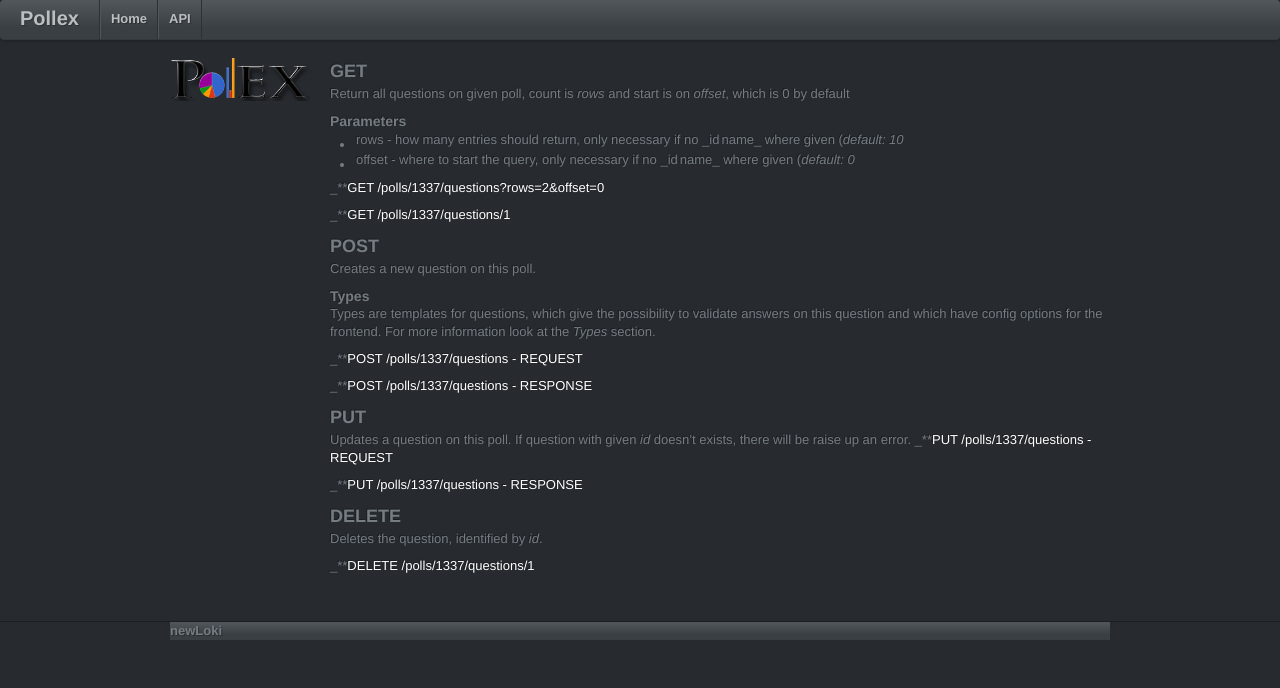
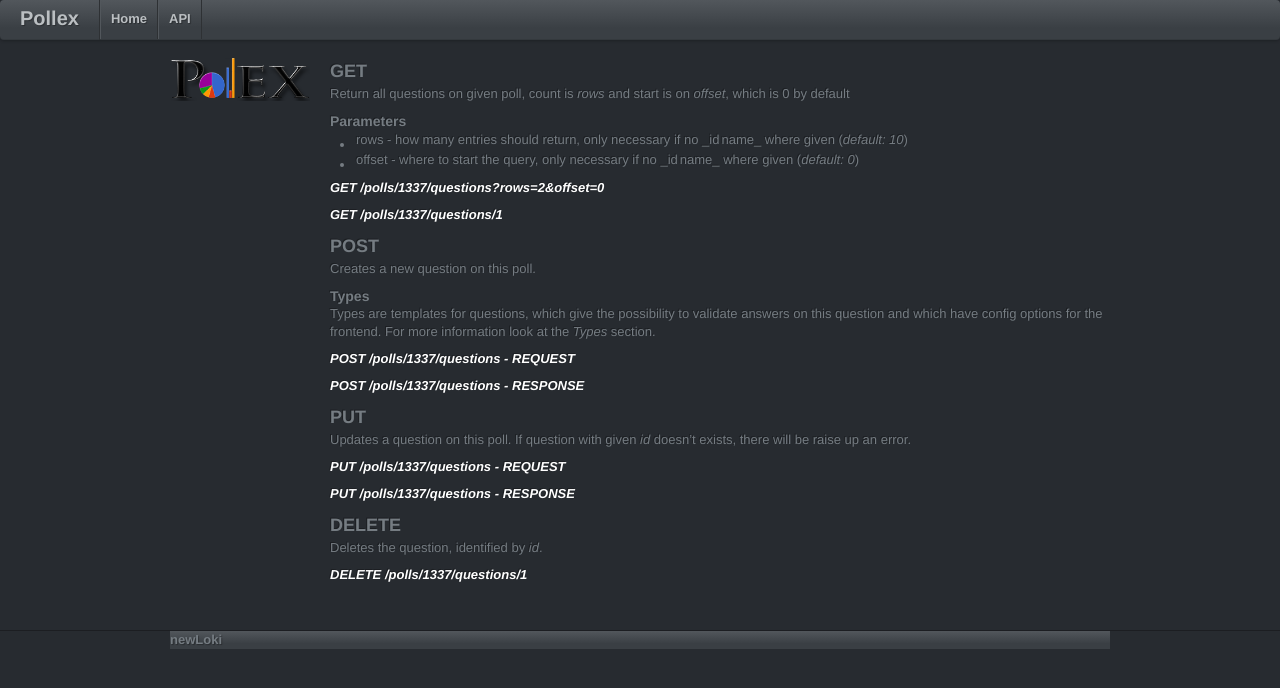
Before and after one commit to newLoki/Pollex, a Jekyll site: the page built from _posts/2012-05-08-questions.markdown, in a window 1280 px wide. Shown: the top 688 px of the page. Built offline with Jekyll 4.4.1, drawn with Linux system fonts in a browser that asks for light colours; nearby versions of some CDN libraries; Markdown is read by kramdown in place of the engine named in the settings.

Commit message:
fix some formating

```diff
--- a/_posts/2012-05-08-answers.markdown
+++ b/_posts/2012-05-08-answers.markdown
@@ -14,6 +14,7 @@ If no _id_ is given, it return all answers, limited by _rows_ and starting by _o
 * rows - how many entries should return, only necessary if no _id | name_ where given.
 * offset - where to start the query, only necessary if no _id | name_ where given.
 
+
 _**[GET /polls/1337/questions/1/answers?rows=2&offset=0](https://github.com/newLoki/Pollex/blob/master/documentation/answers/get.index.json.html.html)**_
 
 _**[GET /polls/1337/questions/1/answers/1](https://github.com/newLoki/Pollex/blob/master/documentation/answers/get.1.json.html.html)**_
@@ -22,6 +23,7 @@ _**[GET /polls/1337/questions/1/answers/1](https://github.com/newLoki/Pollex/blo
 ###POST
 Creates a new answer for this question.
 
+
 _**[POST /polls/1337/questions/1/answers - REQUEST](https://github.com/newLoki/Pollex/blob/master/documentation/answers/post.request.json.html.html)**_
 
 _**[POST /polls/1337/questions/1/answers - RESPONSE](https://github.com/newLoki/Pollex/blob/master/documentation/answers/post.response.json.html.html)**_
@@ -29,7 +31,9 @@ _**[POST /polls/1337/questions/1/answers - RESPONSE](https://github.com/newLoki/
 ###PUT
 Updates an existing answer for this question.
 
+
 _**[PUT /polls/1337/questions/1/answers - REQUEST](https://github.com/newLoki/Pollex/blob/master/documentation/answers/put.request.json.html.html)**_
+
 _**[PUT /polls/1337/questions/1/answers - RESPONSE](https://github.com/newLoki/Pollex/blob/master/documentation/answers/put.response.json.html.html)**_
 
 ###DELETE
--- a/_posts/2012-05-08-questions.markdown
+++ b/_posts/2012-05-08-questions.markdown
@@ -8,12 +8,12 @@ categories: api
 ###GET
 Return all questions on given poll, count is _rows_ and start is on _offset_, which is 0 by default
 ####Parameters
-* rows - how many entries should return, only necessary if no _id | name_ where given (_default: 10_
-* offset - where to start the query, only necessary if no _id | name_ where given (_default: 0_
+* rows - how many entries should return, only necessary if no _id | name_ where given (_default: 10_)
+* offset - where to start the query, only necessary if no _id | name_ where given (_default: 0_)
 
-_**[GET /polls/1337/questions?rows=2&offset=0](https://github.com/newLoki/Pollex/blob/master/documentation/questions/get.index.json.html)
+_**[GET /polls/1337/questions?rows=2&offset=0](https://github.com/newLoki/Pollex/blob/master/documentation/questions/get.index.json.html)**_
 
-_**[GET /polls/1337/questions/1](https://github.com/newLoki/Pollex/blob/master/documentation/questions/get.1.json.html)
+_**[GET /polls/1337/questions/1](https://github.com/newLoki/Pollex/blob/master/documentation/questions/get.1.json.html)**_
 
 ###POST
 Creates a new question on this poll.
@@ -22,19 +22,20 @@ Types are templates for questions, which give the possibility to validate answer
 the frontend.
 For more information look at the _Types_ section.
 
-_**[POST /polls/1337/questions - REQUEST](https://github.com/newLoki/Pollex/blob/master/documentation/questions/post.request.json.html)
+_**[POST /polls/1337/questions - REQUEST](https://github.com/newLoki/Pollex/blob/master/documentation/questions/post.request.json.html)**_
 
-_**[POST /polls/1337/questions - RESPONSE](https://github.com/newLoki/Pollex/blob/master/documentation/questions/post.response.json.html)
+_**[POST /polls/1337/questions - RESPONSE](https://github.com/newLoki/Pollex/blob/master/documentation/questions/post.response.json.html)**_
 
 ###PUT
 Updates a question on this poll.
 If question with given _id_ doesn't exists, there will be raise up an error.
-_**[PUT /polls/1337/questions - REQUEST](https://github.com/newLoki/Pollex/blob/master/documentation/questions/put.request.json.html)
 
-_**[PUT /polls/1337/questions - RESPONSE](https://github.com/newLoki/Pollex/blob/master/documentation/questions/put.response.json.html)
+_**[PUT /polls/1337/questions - REQUEST](https://github.com/newLoki/Pollex/blob/master/documentation/questions/put.request.json.html)**_
+
+_**[PUT /polls/1337/questions - RESPONSE](https://github.com/newLoki/Pollex/blob/master/documentation/questions/put.response.json.html)**_
 
 
 ###DELETE
 Deletes the question, identified by _id_.
 
-_**[DELETE /polls/1337/questions/1](https://github.com/newLoki/Pollex/blob/master/documentation/polls/delete.1.json.html)
+_**[DELETE /polls/1337/questions/1](https://github.com/newLoki/Pollex/blob/master/documentation/polls/delete.1.json.html)**_
--- a/_posts/2012-05-08-users.markdown
+++ b/_posts/2012-05-08-users.markdown
@@ -11,14 +11,17 @@ Retun a list of users, limited by _rows_ and started by _offset_
 * rows - how many entries should return, only necessary if no _id | name_ where given.
 * offset - where to start the query, only necessary if no _id | name_ where given.
 
-_**[GET /users?rows=2&offset=0](https://github.com/newLoki/Pollex/blob/master/documentation/users/get.index.json.html)
+_**[GET /users?rows=2&offset=0](https://github.com/newLoki/Pollex/blob/master/documentation/users/get.index.json.html)**_
 
 _**[GET /users/1](https://github.com/newLoki/Pollex/blob/master/documentation/users/get.1.json.html)**_
 
 ###POST
 Creates a new user.
 _The given password in request has to be a md5 string._
+
+
 _**[POST /users - REQUEST](https://github.com/newLoki/Pollex/blob/master/documentation/users/post.request.json.html)**_
+
 _**[POST /users - RESPONSE](https://github.com/newLoki/Pollex/blob/master/documentation/users/post.response.json.html)**_
 
 ###PUT
@@ -26,6 +29,7 @@ Updates information about given user.
 _The given password in request has to be a md5 string._
 
 _**[PUT /users - REQUEST](https://github.com/newLoki/Pollex/blob/master/documentation/users/put.request.json.html)**_
+
 _**[PUT /users - RESPONSE](https://github.com/newLoki/Pollex/blob/master/documentation/users/put.response.json.html)**_
 
 ###DELETE
```
Also changed, not shown: _posts/2012-05-08-polls.markdown (+7 -0 lines).
